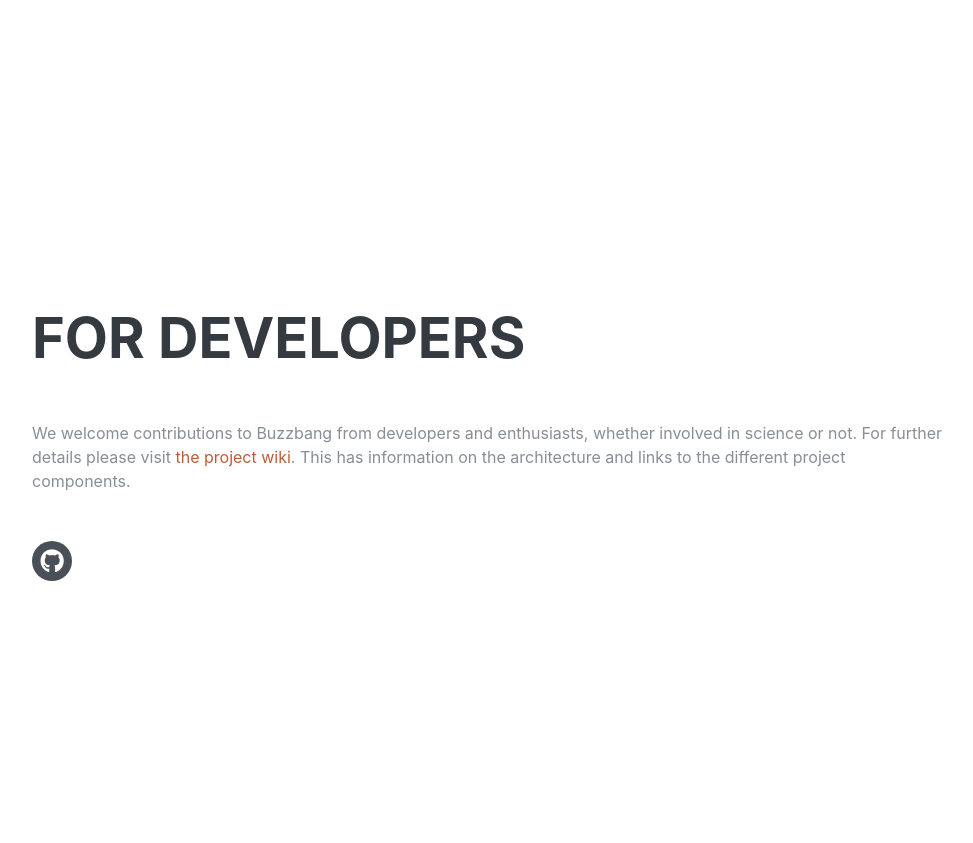
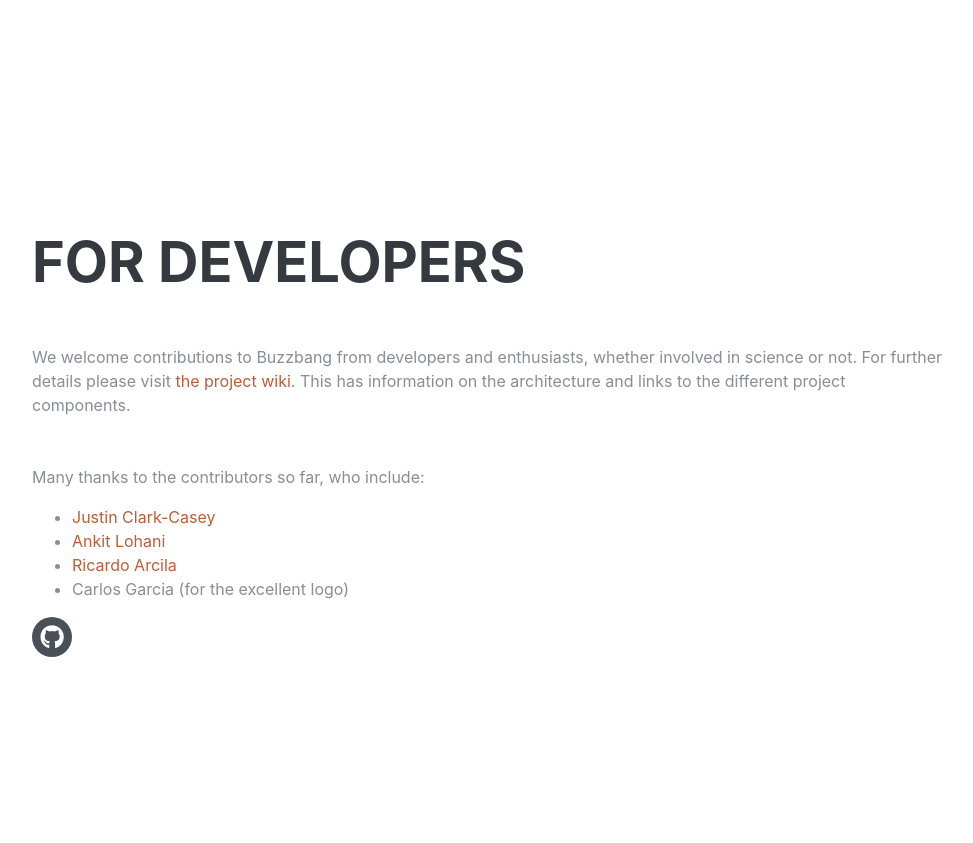
Before and after one commit to buzzbangorg/bsbang-frontend, a Flask app: page /about in a window 1280 px wide. Shown: the part 1558-2401 px from the top of the page, without its empty margins (288-1261 px from the left). Run offline with Flask 2, Linux system fonts and the light colour scheme; parts of the project's set-up code (start-up, migrations or seed data) failed here and were passed over; some libraries are stand-ins or nearby versions; some web fonts are replaced.

Commit message:
Add contributors to developers page

```diff
--- a/templates/about.html
+++ b/templates/about.html
@@ -86,6 +86,15 @@
             For further details please visit <a href="https://github.com/buzzbangorg/buzzbang-doc/wiki">the project wiki</a>.
             This has information on the architecture and links to the different project components.
           </p>
+          <p>
+            Many thanks to the contributors so far, who include:
+            <ul>
+              <li><a href="http://justincc.org">Justin Clark-Casey</a></li>
+              <li><a href="https://github.com/innovationchef">Ankit Lohani</a></li>
+              <li><a href="https://github.com/ricardoaat">Ricardo Arcila</a></li>
+              <li>Carlos Garcia (for the excellent logo)</li>
+            </ul>
+          </p>
           <div class="social-icons">
             <a href="https://github.com/buzzbangorg/buzzbang-doc/wiki">
               <i class="fab fa-github"></i>
```
